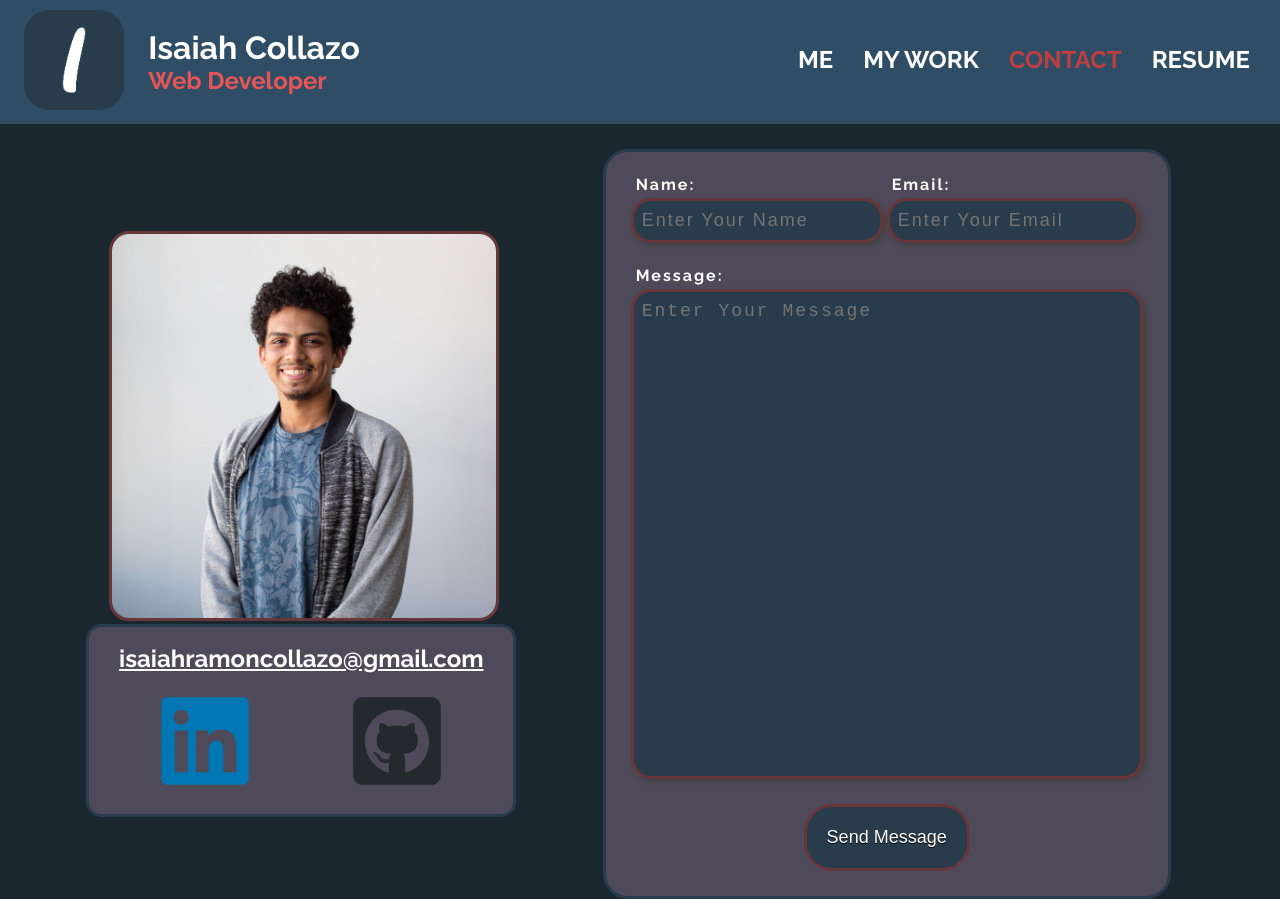
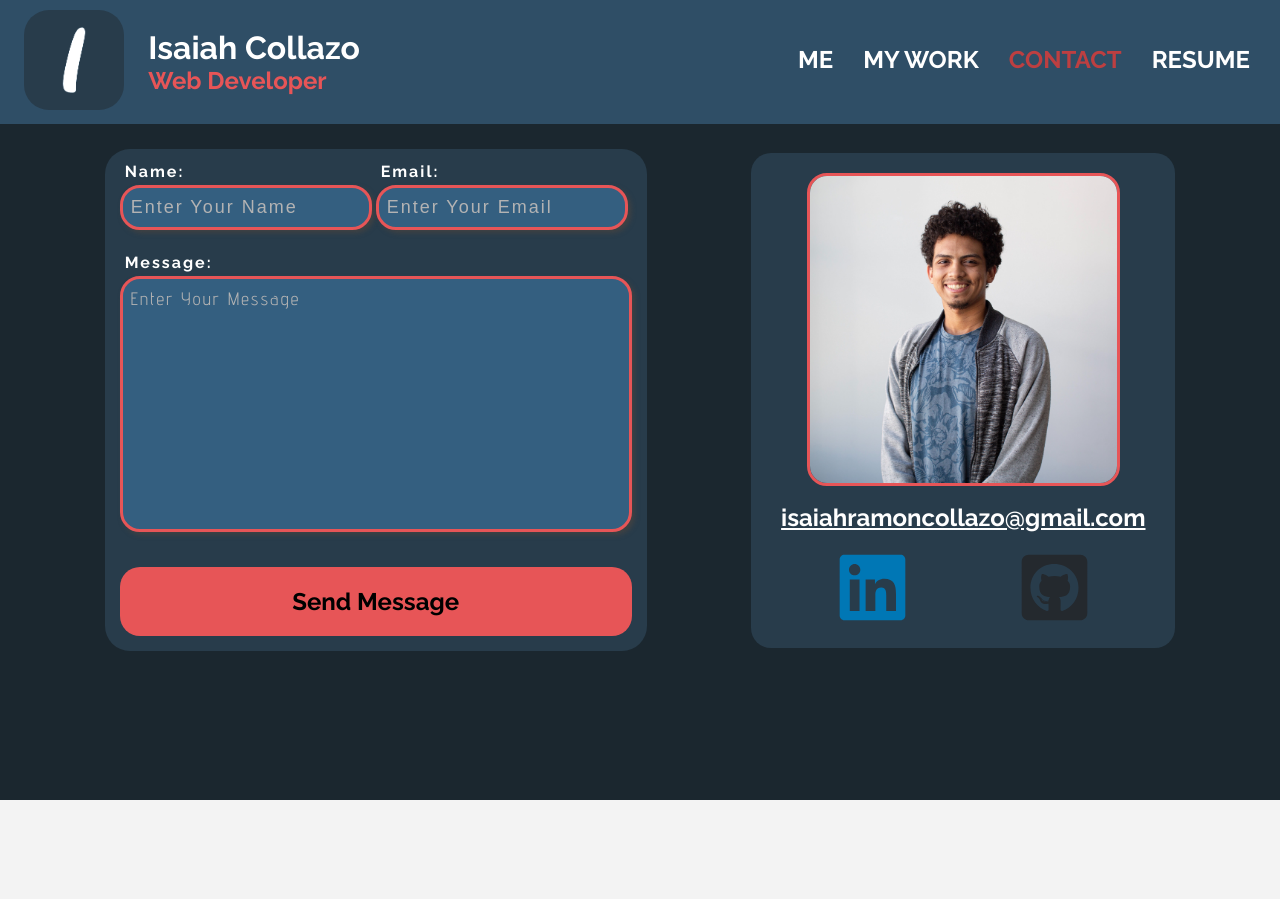
Before and after one commit to IsaiahCollazo99/portfolio-site, a React (Create React App) app in the folder isaiah-collazo/: page /contact in a window 1280 px wide. After the commit the page ends 800 px from the top, so only its background shows below. Built offline with nearby package versions, Linux system fonts and the light colour scheme.

Commit message:
finish contact css

```diff
--- a/isaiah-collazo/src/App.css
+++ b/isaiah-collazo/src/App.css
@@ -4,6 +4,10 @@
   flex-direction: column;
   min-height: 100vh;
   background-color: #1b272f;
+}
+
+textarea {
+	font-family: 'Advent Pro', sans-serif;
 }
 
 body {
--- a/isaiah-collazo/src/components/contact/Contact.js
+++ b/isaiah-collazo/src/components/contact/Contact.js
@@ -9,8 +9,8 @@ const Contact = () => {
     return (
         <div className="contactContainer">
             <div className="contactPic">
-                <a href="https://www.linkedin.com/in/isaiah-collazo-aa0188151/" target="_blank" className="contactImgAnchor" rel="noopener noreferrer">
-                    <img src={isaiah} alt="isaiah" className="contactImg"/>
+                <a href="https://www.linkedin.com/in/isaiah-collazo-aa0188151/" className="contactPicAnchor" target="_blank" rel="noopener noreferrer">
+                    <img src={isaiah} alt="isaiah"/>
                 </a>
                 <div className="contactInfo">
 
@@ -18,10 +18,10 @@ const Contact = () => {
 
                     <div className="socialMedia">
                         <a href="https://www.linkedin.com/in/isaiah-collazo-aa0188151/" target="_blank" rel="noopener noreferrer">
-                            <FaLinkedin className="icon" size="100px" color="#0077B5"/>
+                            <FaLinkedin className="icon" size="75px" color="#0077B5"/>
                         </a>
                         <a href="https://github.com/IsaiahCollazo99" target="_blank" rel="noopener noreferrer">
-                            <FaGithubSquare className="icon" size="100px" color="#24292E"/>
+                            <FaGithubSquare className="icon" size="75px" color="#24292E"/>
                         </a>
                     </div>
                 </div>
--- a/isaiah-collazo/src/components/contact/EmailForm.js
+++ b/isaiah-collazo/src/components/contact/EmailForm.js
@@ -19,7 +19,7 @@ const EmailForm = () => {
 
             <div className="formMessage">
                 <label for="message">Message: </label>
-                <textarea {...useMessage} placeholder="Enter Your Message" name="message" required rows="20" cols="30"/>
+                <textarea {...useMessage} placeholder="Enter Your Message" name="message" required rows="10" cols="30"/>
             </div>
 
             <input type="submit" value="Send Message"/>
--- a/isaiah-collazo/src/components/projects/ProjectItem.js
+++ b/isaiah-collazo/src/components/projects/ProjectItem.js
@@ -36,6 +36,7 @@ const ProjectItem = ({ project, display }) => {
     }
 
     const imagesList = getImagesList();
+
     const techList = technologies.map((tech, i) => {
         return (
             <li key={i}>{tech}</li>
--- a/isaiah-collazo/src/css/contact/contact.css
+++ b/isaiah-collazo/src/css/contact/contact.css
@@ -1,19 +1,11 @@
-.contactBackground {
-    position: fixed;
-    z-index: 1;
-    justify-self: center;
-    width: 100%;
-    opacity: 70%;
-}
-
 .contactContainer {
     display: flex;
-    flex-direction: row;
+    flex-direction: row-reverse;
     align-self: center;
     justify-self: center;
     justify-content: space-evenly;
     width: 100%;
-    z-index: 7;
+    margin-bottom: 10px;
 }
 
 .contactPic {
@@ -21,28 +13,32 @@
     display: flex;
     flex-direction: column;
     justify-content: center;
-    align-items: center
+    align-items: center;
+    background-color: #283c4b;
+    padding: 20px;
+    border-radius: 20px;
+    height: fit-content;
+    align-self: center;
 }
 
-.contactImgAnchor {
-    width: 100%;
+.contactPicAnchor {
+    max-width: 100%;
+    display: flex;
+    justify-content: center;
 }
 
-.contactImg {
-    width: 100%;
-    border: 3px solid #673639;
+.contactPic img {
+    max-width: 80%;
+    border: 3px solid #e75557;
     border-radius: 20px;
 }
 
 .contactInfo {
     display: flex;
     flex-direction: column;
-    background-color: #4E4A59;
-    border: 3px solid #283C4B;
-
-    width: 100%;
+    max-width: 100%;
     border-radius: 15px;
-    padding: 20px;
+    padding-top: 20px;
 }
 
 .contactEmail {
@@ -61,19 +57,16 @@
     align-items: center;
 }
 
-.icon {
-    z-index: 20;
-}
-
 .emailForm {
-    background-color: #4E4A59;
+    background-color: #283c4b;
     display: flex;
     flex-direction: column;
     width: 30%;
-    padding: 25px;
+    padding: 15px;
     border-radius: 25px;
-    border: 3px solid #283C4B;
     justify-content: center;
+    height: fit-content;
+    align-self: center;
 }
 
 .userInfo {
@@ -110,6 +103,10 @@
     margin-bottom: 25px;
 }
 
+.emailForm ::placeholder {
+    color: rgb(179, 179, 179);
+}
+
 label {
     color: white;
     font-family: 'Raleway';
@@ -119,21 +116,20 @@ label {
 }
 
 input[type=submit] {
-    width: fit-content;
-    align-self: center;
-    background-color:#283c4b;
-	border-radius:28px;
-	border:3px solid #673639;
-	cursor:pointer;
-	color:#ffffff;
-	font-size:18px;
-	padding: 20px;
-    text-shadow:0px 1px 0px black;
+    font-family: 'Raleway';
+    color: black;
+    margin-top: 10px;
+    font-size: 24px;
+    padding: 20px 15px;
+    border-radius: 20px;
+    background-color: #e75557;
+    border: none;
+    transition: ease-in-out 0.3s;
 }
 
 input[type=submit]:hover {
-    background-color: #673639;
-    border-color: #283C4B;
+    cursor: pointer;
+    background-color: #ff292c;
 }
 
 input[type=submit]:active {
@@ -146,18 +142,20 @@ input[type="text"], input[type="email"], textarea {
     padding: 8px;
     font-size: 18px;
     border-width: 3px;
-    border-color: #673639;
-    background-color: #283c4b;
+    border-color: #e75557;
+    background-color: #345f80;
     color: #ffffff;
     border-style: solid;
     border-radius: 20px;
     box-shadow: 3px 3px 5px rgba(66,66,66,.94);
     letter-spacing: 2px;
     line-height: 130%;
+    transition: ease-in-out 0.3s;
 }
 
 input:focus, textarea:focus {
     outline: none;
+    border-color: #37A8FF;
 }
 
 textarea {
```
